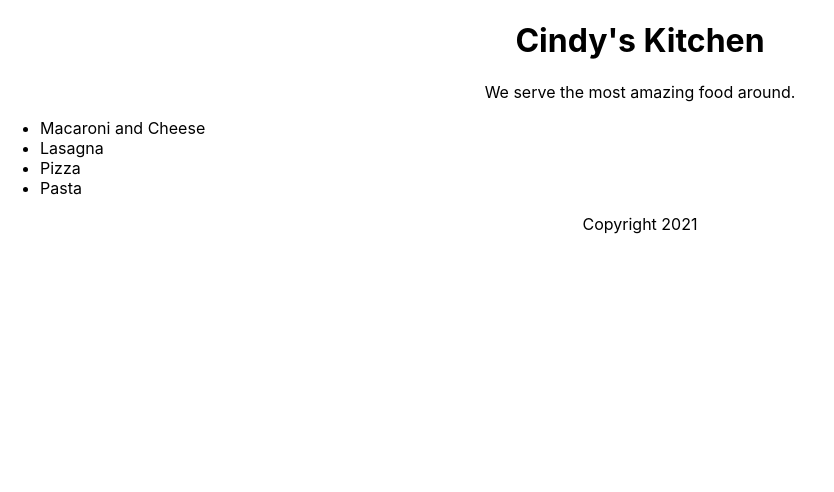
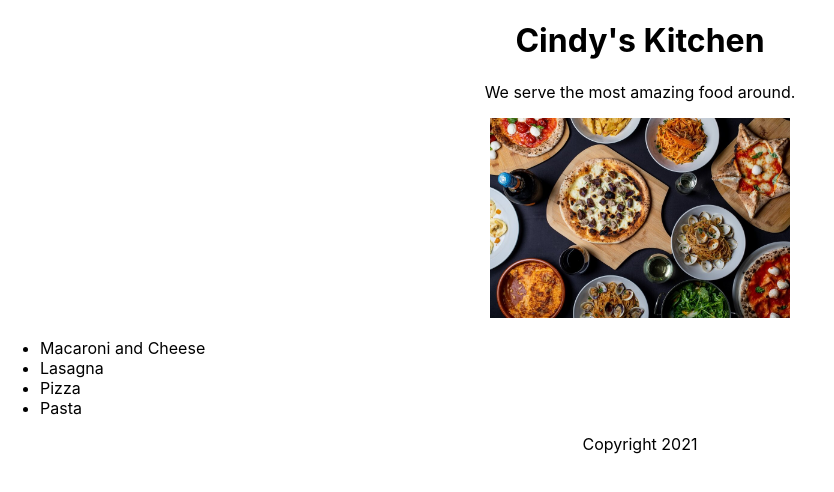
Before and after one commit to flaviodev/reactjs-essential-training, a JavaScript app: page / in a window 1280 px wide. Shown: the top 492 px of the page, without its empty margins (0-834 px from the left). Built offline with nearby package versions, Linux system fonts and the light colour scheme; the HTML template or start-up script is replaced by a standard one.

Commit message:
Displaying images

```diff
--- a/src/App.js
+++ b/src/App.js
@@ -1,4 +1,5 @@
 import './App.css';
+import restaurantImg from "./restaurant.jpeg";
 
 function Header(props) {
   return (
@@ -12,6 +13,7 @@ function Main(props) {
   return (
     <section>
       <p>We serve the most {props.adjective} food around.</p>
+      <img src={restaurantImg} height={200} alt="Italian food" />
       <ul style={{ textAlign: "left" }}>
         { props.dishes.map((dish) => (
           <li key={dish.id}>{dish.title}</li>
```
Also changed, not shown: src/restaurant.jpeg (added).
